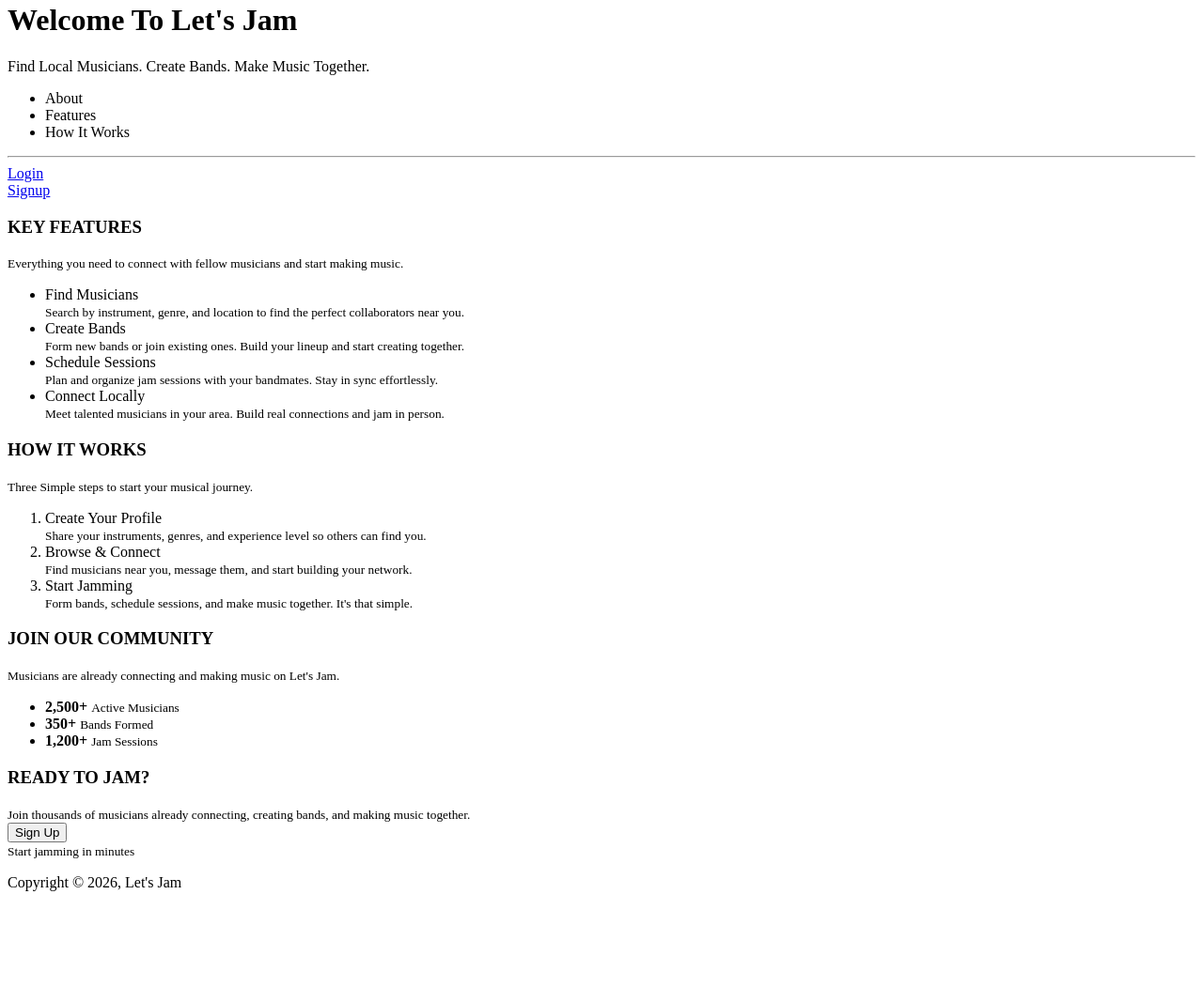
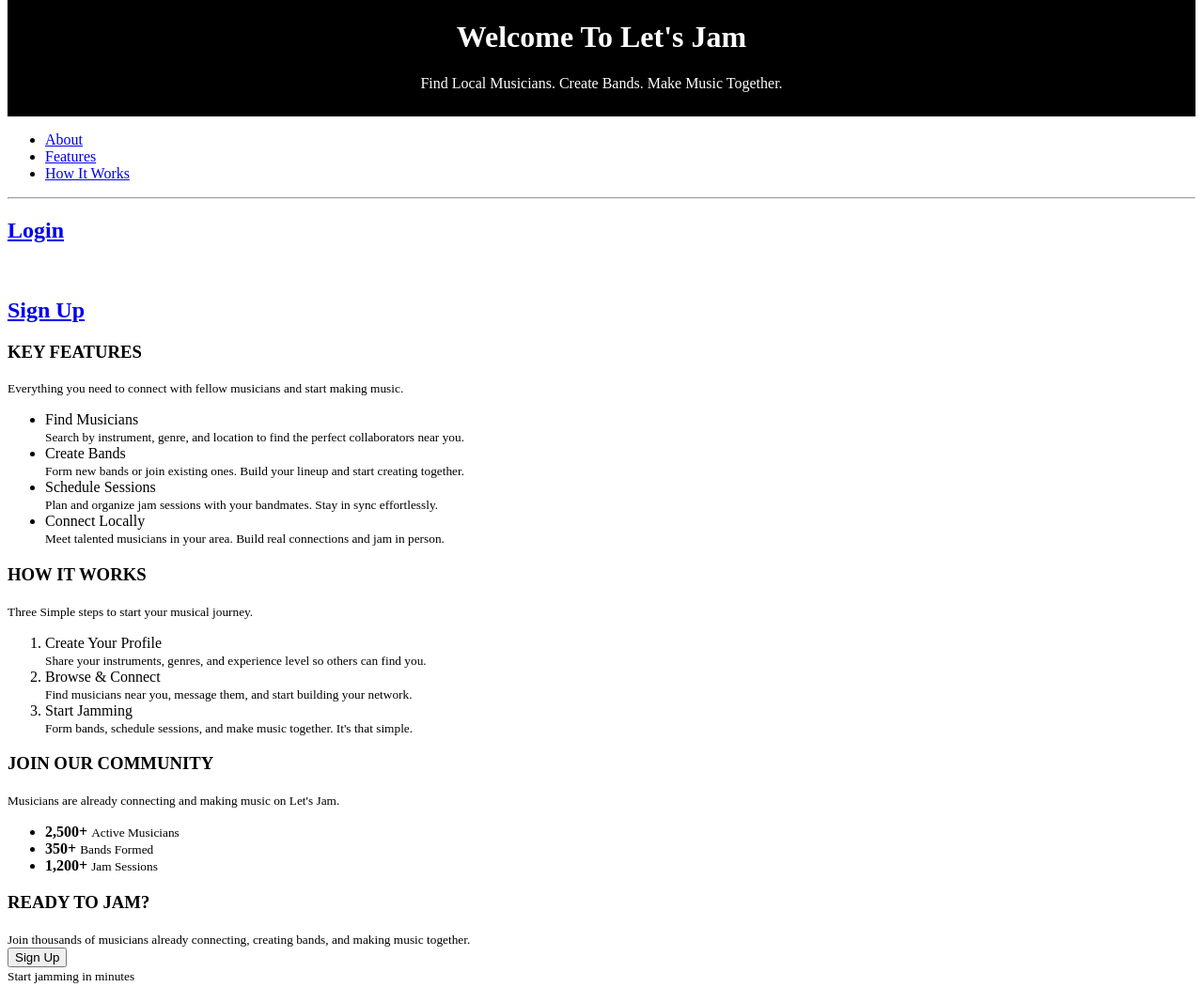
Before and after one commit to imhubgitting/html-lets-jam, a plain HTML site: page index.html in a window 1280 px wide. Shown: the part 18-1069 px from the top of the page at 94% size. Drawn offline with Linux system fonts and the light colour scheme.

Commit message:
Created about, features, how-it-works.html pages, blank pages, added navigation to them in index.html

```diff
--- a/index.html
+++ b/index.html
@@ -2,6 +2,20 @@
 <html lang="en">
   <head>
     <title>Let's Jam</title>
+    <meta name="description" content="Music Website by Gavin Antonacci" />
+    <meta name="keywords" content="web music app, let's jam" />
+    <style type="text/css">
+      #main-header {
+        text-align: center;
+        background-color: black;
+        color: white;
+        padding: 10px;
+      }
+      #main-footer {
+        text-align: center;
+        font-size: 18px;
+      }
+    </style>
   </head>
   <body>
     <header id="main-header">
@@ -11,26 +25,25 @@
 
     <nav>
       <ul>
-        <li>About</li>
-        <li>Features</li>
-        <li>How It Works</li>
+        <li><a href="about.html">About</a></li>
+        <li><a href="features.html">Features</a></li>
+        <li><a href="how-it-works.html">How It Works</a></li>
       </ul>
     </nav>
     <hr />
     <nav>
-      <a href="login.html">Login</a>
+      <a href="login.html"><h2>Login</h2></a>
       <br />
-      <a href="signup.html">Signup</a>
+      <a href="signup.html"><h2>Sign Up</h2></a>
     </nav>
 
     <section>
-      <article>
+      <article class="info">
         <h3>KEY FEATURES</h3>
         <small
           >Everything you need to connect with fellow musicians and start making
           music.
         </small>
-        <article>
         <ul>
           <li>Find Musicians</li>
           <small>
@@ -49,18 +62,17 @@
           </small>
           <li>Connect Locally</li>
           <small>
-              Meet talented musicians in your area. Build real connections and
-              jam in person.
+            Meet talented musicians in your area. Build real connections and jam
+            in person.
           </small>
         </ul>
       </article>
-      </article>
     </section>
     <section>
-      <article>
+      <article class="info">
         <h3>HOW IT WORKS</h3>
         <small>Three Simple steps to start your musical journey. </small>
-        <article>
+
         <ol>
           <li>Create Your Profile</li>
           <small>
@@ -79,9 +91,9 @@
           </small>
         </ol>
       </article>
-      </article>
     </section>
     <section>
+      <article class="info">
         <h3>JOIN OUR COMMUNITY</h3>
         <small
           >Musicians are already connecting and making music on Let's Jam.
@@ -100,8 +112,10 @@
             <small>Jam Sessions</small>
           </li>
         </ul>
+      </article>
     </section>
     <section>
+      <article class="info">
         <h3>READY TO JAM?</h3>
         <small
           >Join thousands of musicians already connecting, creating bands, and
@@ -111,7 +125,9 @@
         <button>Sign Up</button>
         <br />
         <small>Start jamming in minutes</small>
+      </article>
     </section>
+
     <footer id="main-footer">
       <p>Copyright &copy; 2026, Let's Jam</p>
     </footer>
```
Also changed, not shown: about.html (added, +10 -0 lines), features.html (added, +10 -0 lines), how-it-works.html (added, +10 -0 lines). Lines whose indentation alone changed are shown as unchanged.
